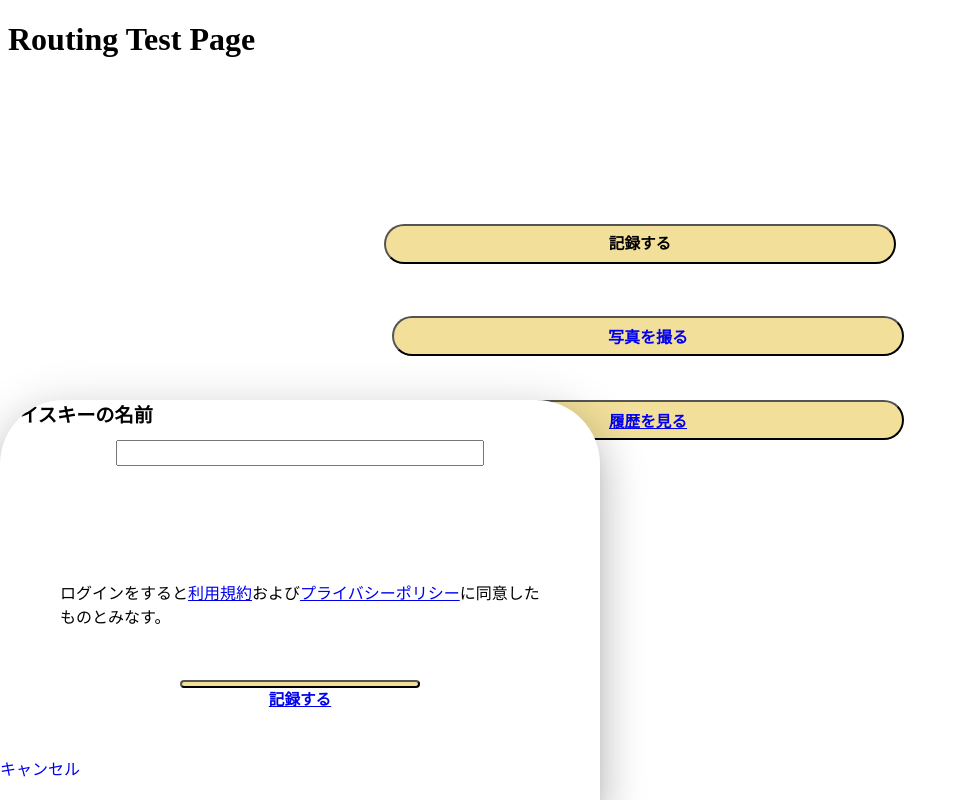
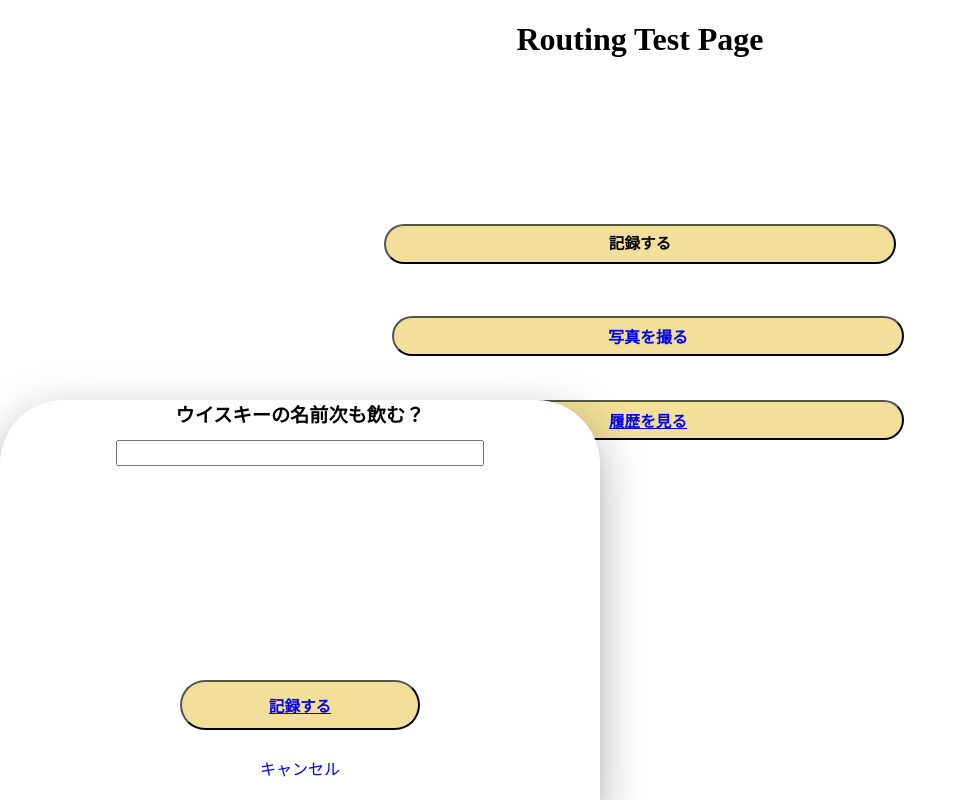
Before and after one commit to o-ga09/whiscky_record_app, a Vue app: page /menu in a window 1280 px wide. Both pictures are taken after a click on the button "記録する". Shown: the whole page, without its empty margins (0-967 px from the left). Built offline with nearby package versions, Linux system fonts and the light colour scheme.

Commit message:
fix:design

```diff
--- a/src/components/InputInfo.vue
+++ b/src/components/InputInfo.vue
@@ -9,11 +9,12 @@
                 <div class="whisck-name">
                   <label>ウイスキーの名前</label>
                   <input type="text" v-show="show"/>
+                  <label>次も飲む？
+
+
+                  </label>
                 </div>
 
-                <div class="caution">
-                  <p>ログインをすると<router-link to="/Terms_of_service">利用規約</router-link>および<router-link to="/policy">プライバシーポリシー</router-link>に同意したものとみなす。</p>
-                </div>
                 <div class="record">
                   <button class="record-info-button"><router-link class="link" to="/menu"><h3>記録する</h3></router-link></button>
                   <br>
@@ -105,7 +106,7 @@ export default {
 .InputInfo-open .record-info-button {
     position: absolute;
     width: 40%;
-    height: 7.5%;
+    height: 50%;
     border-radius: 64px;
     background: #F2DF9A;
     padding: 0px;
@@ -201,4 +202,8 @@ export default {
   margin-top: 5px;
   margin-bottom: 5px;
 }
+
+.record > a {
+  text-align: center;
+}
 </style>
--- a/src/pages/Menu.vue
+++ b/src/pages/Menu.vue
@@ -1,5 +1,5 @@
 <template>
-  <div>
+  <div id="menu">
     <div>
       <h1>Routing Test Page</h1>
       <RecordForm />
@@ -23,6 +23,10 @@ export default {
 </script>
 
 <style>
+#menu {
+  text-align: center;
+}
+
 .wrap-recordinfo {
     position: absolute;
     width: 40%;
```
